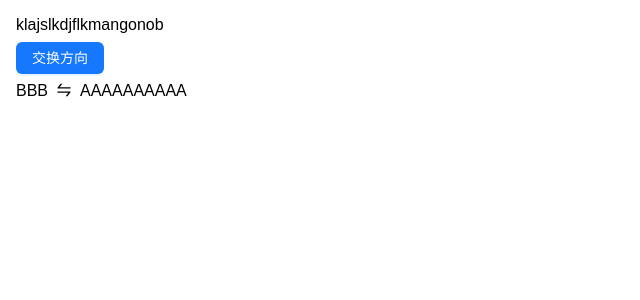
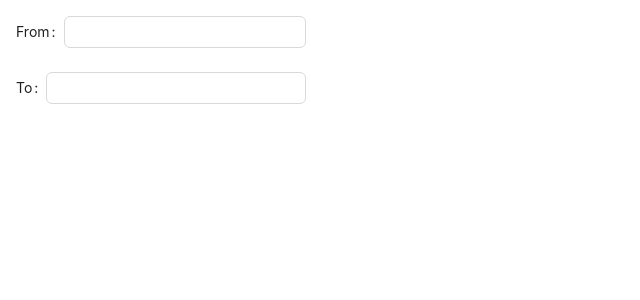
Before and after one commit to mangonob/react-init, a React app: page / in a window 1280 px wide. Shown: the top 300 px of the page, without its empty margins (0-640 px from the left). Built offline with nearby package versions, Linux system fonts and the light colour scheme.

Commit message:
feat: generate text diff items

```diff
--- a/src/components/text-diff/index.tsx
+++ b/src/components/text-diff/index.tsx
@@ -1,3 +1,4 @@
+/* eslint-disable unicorn/no-for-loop */
 import classNames from 'classnames';
 import React, { useMemo } from 'react';
 
@@ -39,14 +40,114 @@ type DiffItem<T> = {
 };
 
 function generateDiffItem(source: string, dest: string): DiffItem<string>[] {
-  return [
-    {
+  if (source.length === 0) {
+    return [
+      {
+        type: 'insert',
+        value: dest,
+      },
+    ];
+  } else if (dest.length === 0) {
+    return [
+      {
+        type: 'delete',
+        value: source,
+      },
+    ];
+  }
+
+  const lens: [number[], number[]] = [
+    Array.from<number>({ length: source.length + 1 }).fill(0),
+    Array.from<number>({ length: source.length + 1 }).fill(0),
+  ];
+
+  const fromIndexes: number[] = [];
+  const toIndexes: number[] = [];
+
+  for (let i = 0; i < dest.length; i++) {
+    const tch = dest[i];
+    const [prev, curr] = lens;
+
+    for (let j = 0; j < source.length; j++) {
+      const fch = source[j];
+      if (fch === tch) {
+        if (
+          (fromIndexes.length === 0 || j > fromIndexes[0]) &&
+          (toIndexes.length === 0 || i > toIndexes[0])
+        ) {
+          fromIndexes.unshift(j);
+          toIndexes.unshift(i);
+        }
+        curr[j + 1] = prev[j] + 1;
+      } else if (curr[j] > prev[j + 1]) {
+        curr[j + 1] = curr[j];
+      } else {
+        curr[j + 1] = prev[j + 1];
+      }
+    }
+    lens[0] = curr;
+    lens[1] = prev;
+  }
+
+  const fromLCS = fromIndexes.reverse();
+  const toLCS = toIndexes.reverse();
+  const items: DiffItem<string>[] = [];
+  let fromIndex = 0;
+  let toIndex = 0;
+
+  for (let i = 0; i < fromLCS.length; ++i) {
+    const fromI = fromLCS[i];
+    const toI = toLCS[i];
+
+    if (fromIndex < fromI) {
+      items.push({
+        type: 'delete',
+        value: source.slice(fromIndex, fromI),
+      });
+    }
+
+    if (toIndex < toI) {
+      items.push({
+        type: 'insert',
+        value: dest.slice(toIndex, toI),
+      });
+    }
+
+    items.push({
+      type: 'normal',
+      value: source[fromI],
+    });
+
+    fromIndex = fromI + 1;
+    toIndex = toI + 1;
+  }
+
+  if (fromIndex < source.length) {
+    items.push({
       type: 'delete',
-      value: source,
-    },
-    {
+      value: source.slice(fromIndex),
+    });
+  }
+
+  if (toIndex < dest.length) {
+    items.push({
       type: 'insert',
-      value: dest,
-    },
-  ];
+      value: dest.slice(toIndex),
+    });
+  }
+
+  // eslint-disable-next-line unicorn/no-array-reduce
+  const uniformItems = items.reduce((items: DiffItem<string>[], next) => {
+    if (items.length <= 0) {
+      return [next];
+    } else {
+      const prev = items.slice(-1)[0];
+      const tail = items.slice(0, -1);
+      return prev.type === next.type
+        ? [...tail, { type: prev.type, value: prev.value + next.value }]
+        : [...items, next];
+    }
+  }, []);
+
+  return uniformItems;
 }
--- a/src/pages/scaffold/index.tsx
+++ b/src/pages/scaffold/index.tsx
@@ -1,38 +1,32 @@
-import { SwapOutlined } from '@ant-design/icons';
-import { Button, Space } from 'antd';
-import { AnimatePresence, motion } from 'framer-motion';
+import { Form, Input, Space } from 'antd';
 import React, { useState } from 'react';
 import { Outlet } from 'react-router';
 import TextDiff from 'src/components/text-diff';
 
 export default function Scaffold() {
-  const [inOrder, setInOrder] = useState(false);
+  const [from, setFrom] = useState('');
+  const [to, setTo] = useState('');
 
   return (
     <>
       <Space direction="vertical">
-        <TextDiff source="klajslkdjflk" dest="mangonob" />
-        <Button
-          onClick={() => {
-            setInOrder(!inOrder);
-          }}
-          type="primary"
-        >
-          交换方向
-        </Button>
-        <AnimatePresence>
-          <Space>
-            <motion.div layout key={inOrder ? 'aaa' : 'bbb'}>
-              {inOrder ? 'AAAAAAAAAA' : 'BBB'}
-            </motion.div>
-            <motion.div layout>
-              <SwapOutlined />
-            </motion.div>
-            <motion.div layout key={inOrder ? 'bbb' : 'aaa'}>
-              {inOrder ? 'BBB' : 'AAAAAAAAAA'}
-            </motion.div>
-          </Space>
-        </AnimatePresence>
+        <Form>
+          <Form.Item name="from" label="From">
+            <Input
+              value={from}
+              onChange={(t) => setFrom(t.target.value.trim())}
+              autoComplete="off"
+            />
+          </Form.Item>
+          <Form.Item name="to" label="To">
+            <Input
+              value={to}
+              onChange={(t) => setTo(t.target.value.trim())}
+              autoComplete="off"
+            />
+          </Form.Item>
+        </Form>
+        <TextDiff source={from} dest={to} />
       </Space>
       <Outlet />
     </>
```
